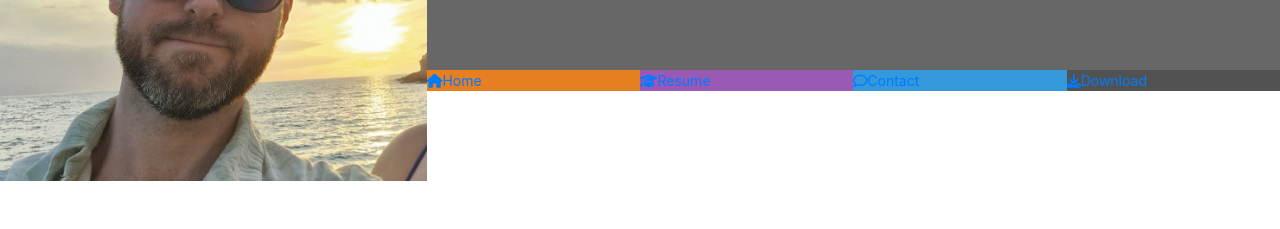
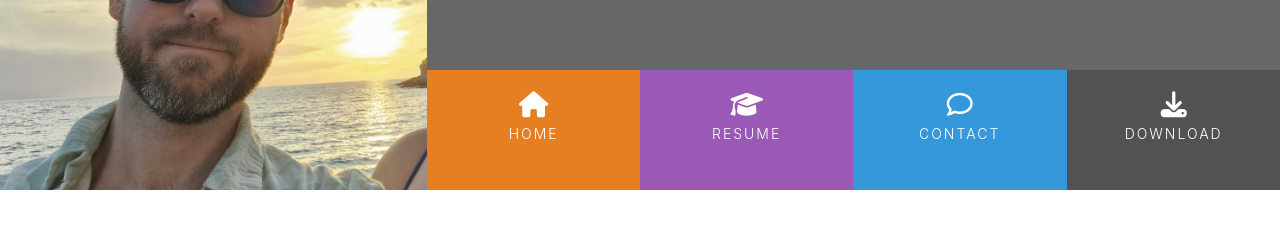
Before and after one commit to Allwrightben/bens-resume, a plain HTML site: page index.html in a window 1280 px wide. Shown: the part 179-408 px from the top of the page. Drawn offline with nearby package versions, Linux system fonts and the light colour scheme.

Commit message:
Add button styles and effects

```diff
--- a/assets/css/style.css
+++ b/assets/css/style.css
@@ -22,7 +22,7 @@
 }
 
 /*----------------------Heading */
-header {
+.header {
     margin: 0;
 }
 
@@ -66,9 +66,50 @@ header {
     font-size: 0;
 }
 
+#nav {
+    margin: 0;
+}
+
 #nav li {
     font-size: 14px;
     padding: 0;
 }
 
+.menuitem {
+    height: 120px;
+    text-align: center;
+    padding: 0;
+}
+
+.menuitem a {
+    width: 100%;
+    text-decoration: none;
+    color: #fff;
+    height: 120px;
+}
+
+.menuitem a i {
+    padding-top: 22px;
+    display: block;
+    color: fafafa;
+    font-size: 26px;
+}
+
+.menuitem span {
+    display: block;
+    width: 100%;
+    padding-top: 5px;
+    text-align: center;
+    text-transform: uppercase;
+    font-size: 14px;
+    font-weight: 300;
+    letter-spacing: 2px;
+}
+
+/*----------------------Hover.css */
+.hvr-sweep-to-bottom:before {
+    background-color: rgba(0, 0, 0, 0.2);
+    height: 120px;
+}
+
 /*----------------------Footer */
--- a/index.html
+++ b/index.html
@@ -12,6 +12,7 @@
     <link href="https://fonts.googleapis.com/css2?family=Montserrat:ital,wght@0,100..900;1,100..900&display=swap"
         rel="stylesheet">
     <script src="https://kit.fontawesome.com/653351ba45.js" crossorigin="anonymous"></script>
+    <link rel="stylesheet" href="https://cdnjs.cloudflare.com/ajax/libs/hover.css/2.1.1/css/hover-min.css" type="text/css" />
     <link rel="stylesheet" href="assets/css/style.css">
 </head>
 
@@ -32,17 +33,17 @@
                 <div class="row no-gutters">
                     <div class="col">
                         <ul id="nav" class="list-inline menucontainer">
-                            <li class="col-6 col-sm-3 list-inline-item ui-menu-color-home">
-                                <a href="#"><i class="fa fa-home" aria-hidden="true"></i><span>Home</span></a>
+                            <li class="col-6 col-sm-3 list-inline-item ui-menu-color-home menuitem">
+                                <a href="#" class="hvr-sweep-to-bottom"><i class="fa fa-home" aria-hidden="true"></i><span>Home</span></a>
                             </li>
-                            <li class="col-6 col-sm-3 list-inline-item ui-menu-color-resume">
-                                <a href="#"><i class="fa fa-graduation-cap" aria-hidden="true"></i><span>Resume</span></a>
+                            <li class="col-6 col-sm-3 list-inline-item ui-menu-color-resume menuitem">
+                                <a href="#" class="hvr-sweep-to-bottom"><i class="fa fa-graduation-cap" aria-hidden="true"></i><span>Resume</span></a>
                             </li>
-                            <li class="col-6 col-sm-3 list-inline-item ui-menu-color-contact">
-                                <a href="#"><i class="fa fa-comment-o" aria-hidden="true"></i><span>Contact</span></a>
+                            <li class="col-6 col-sm-3 list-inline-item ui-menu-color-contact menuitem">
+                                <a href="#" class="hvr-sweep-to-bottom"><i class="fa fa-comment-o" aria-hidden="true"></i><span>Contact</span></a>
                             </li>
-                            <li class="col-6 col-sm-3 list-inline-item ui-menu-color-download">
-                                <a href="#"><i class="fa fa-download" aria-hidden="true"></i><span>Download</span></a>
+                            <li class="col-6 col-sm-3 list-inline-item ui-menu-color-download menuitem">
+                                <a href="#" class="hvr-sweep-to-bottom"><i class="fa fa-download" aria-hidden="true"></i><span>Download</span></a>
                             </li>
                         </ul>
                     </div>
```
